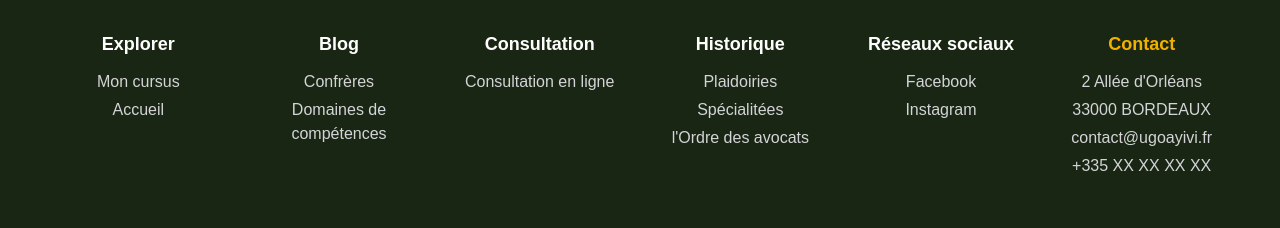
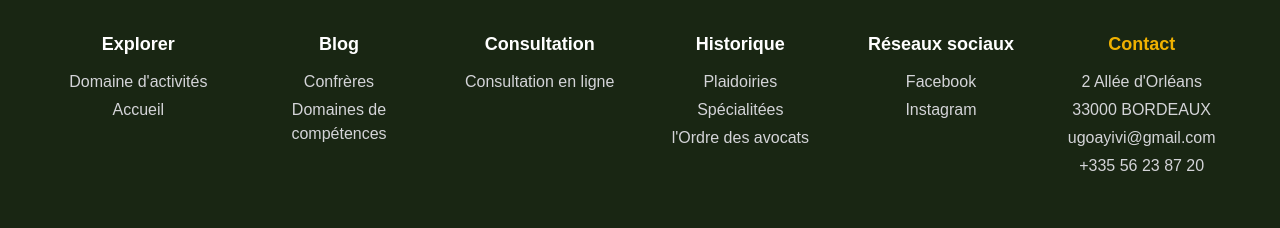
Before and after one commit to 1221139141/ugoayivi, a Next.js app: page / in a window 1280 px wide. Shown: the part 1868-2096 px from the top of the page. Built offline with nearby package versions, Linux system fonts and the light colour scheme.

Commit message:
change footer informations

```diff
--- a/src/components/Footer.jsx
+++ b/src/components/Footer.jsx
@@ -7,7 +7,7 @@ export default function Footer() {
     <div>
       <p className="mb-3 text-white text-lg font-semibold">Explorer</p>
       <ul className="space-y-1">
-        <li className="text-zinc-300">Mon cursus</li>
+        <li className="text-zinc-300">Domaine d&apos;activités</li>
         <li className="text-zinc-300">Accueil</li>
       </ul>
     </div>
@@ -43,10 +43,10 @@ export default function Footer() {
     <div>
       <p className="mb-3 text-yellow-500 text-lg font-semibold">Contact</p>
       <ul className="space-y-1">
-        <li className="text-zinc-300">2 Allée d'Orléans</li>
+        <li className="text-zinc-300">2 Allée d&apos;Orléans</li>
         <li className="text-zinc-300">33000 BORDEAUX</li>
-        <li className="text-zinc-300">contact@ugoayivi.fr</li>
-        <li className="text-zinc-300 text-yellow-600">+335 XX XX XX XX</li>
+        <li className="text-zinc-300">ugoayivi@gmail.com</li>
+        <li className="text-zinc-300 text-yellow-600">+335 56 23 87 20</li>
       </ul>
     </div>
 </div>
```
